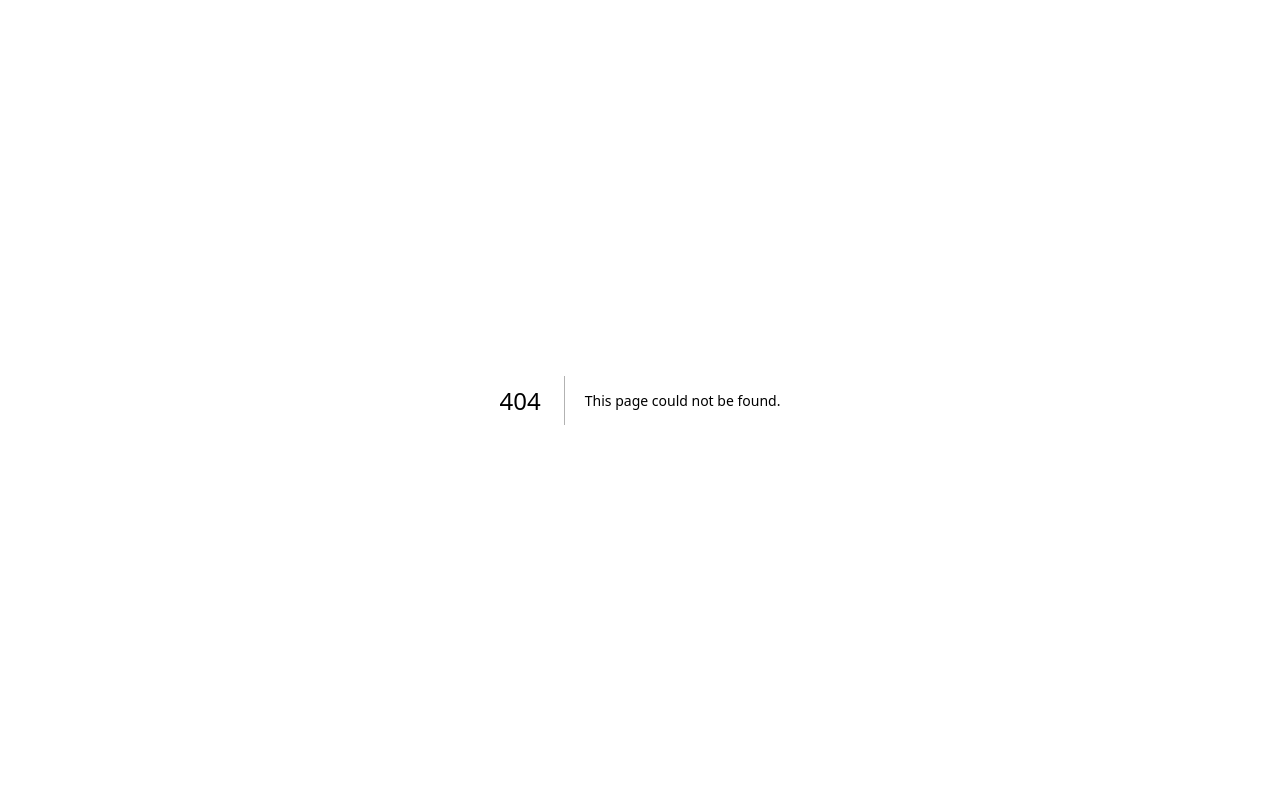
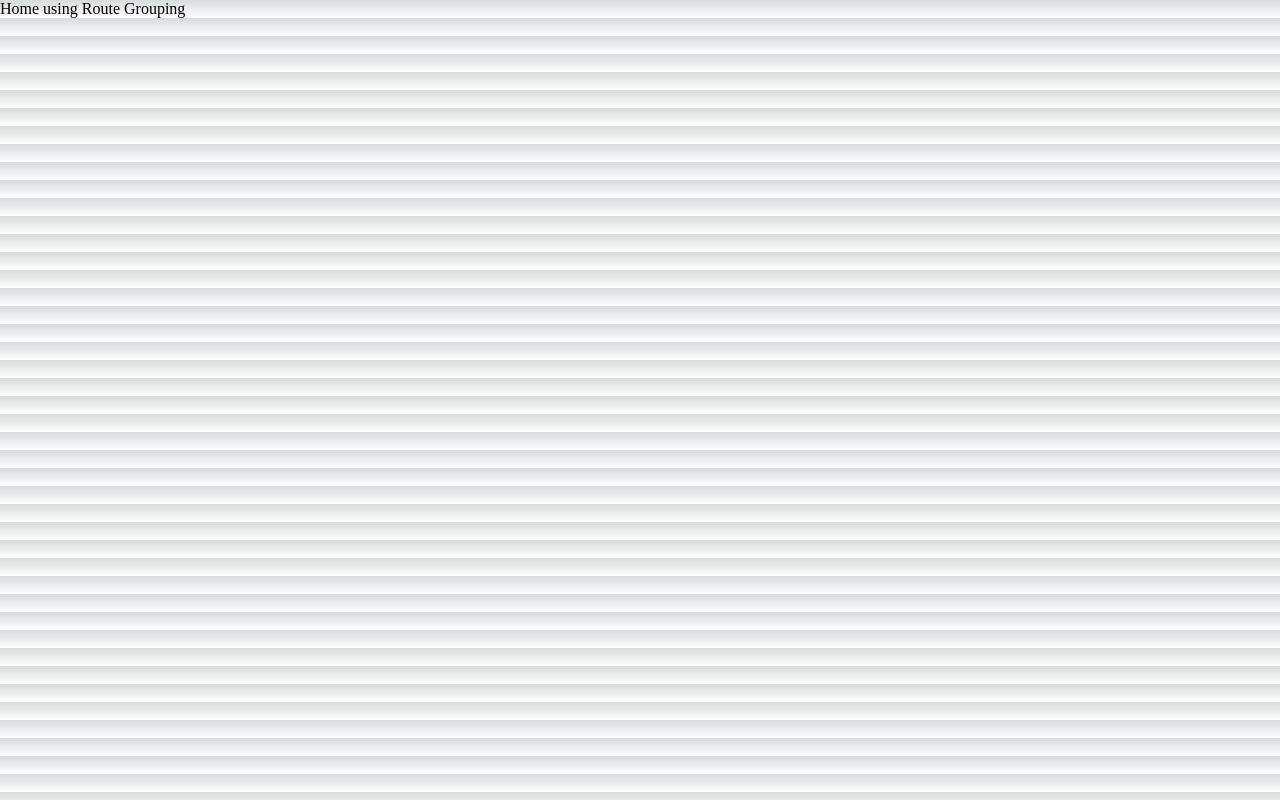
Before and after one commit to Ros-an/nextjs-practice, a Next.js app in the folder concepts/: page /home in a window 1280 px wide. Before the commit this address had no page. Built offline with nearby package versions, Linux system fonts and the light colour scheme.

Commit message:
Route Grouping

```diff
--- /dev/null
+++ b/concepts/app/(marketing)/home/page.tsx
@@ -0,0 +1,10 @@
+import React from 'react'
+
+// Route grouping => adding list of related routes under one folder, naming rule => folder name within parenthesis ()
+function Home() {
+  return (
+    <div>Home using Route Grouping</div>
+  )
+}
+
+export default Home
```
